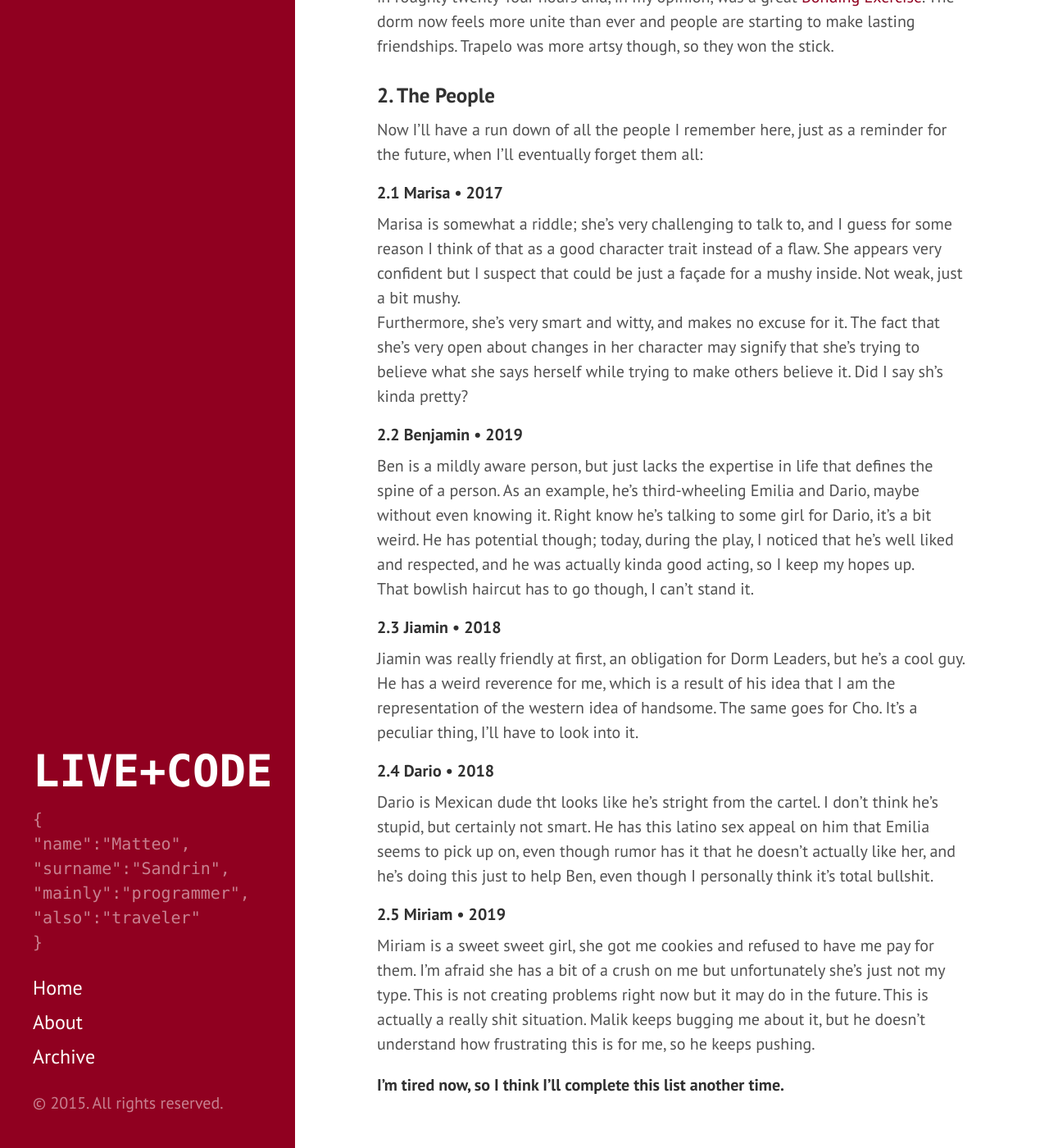
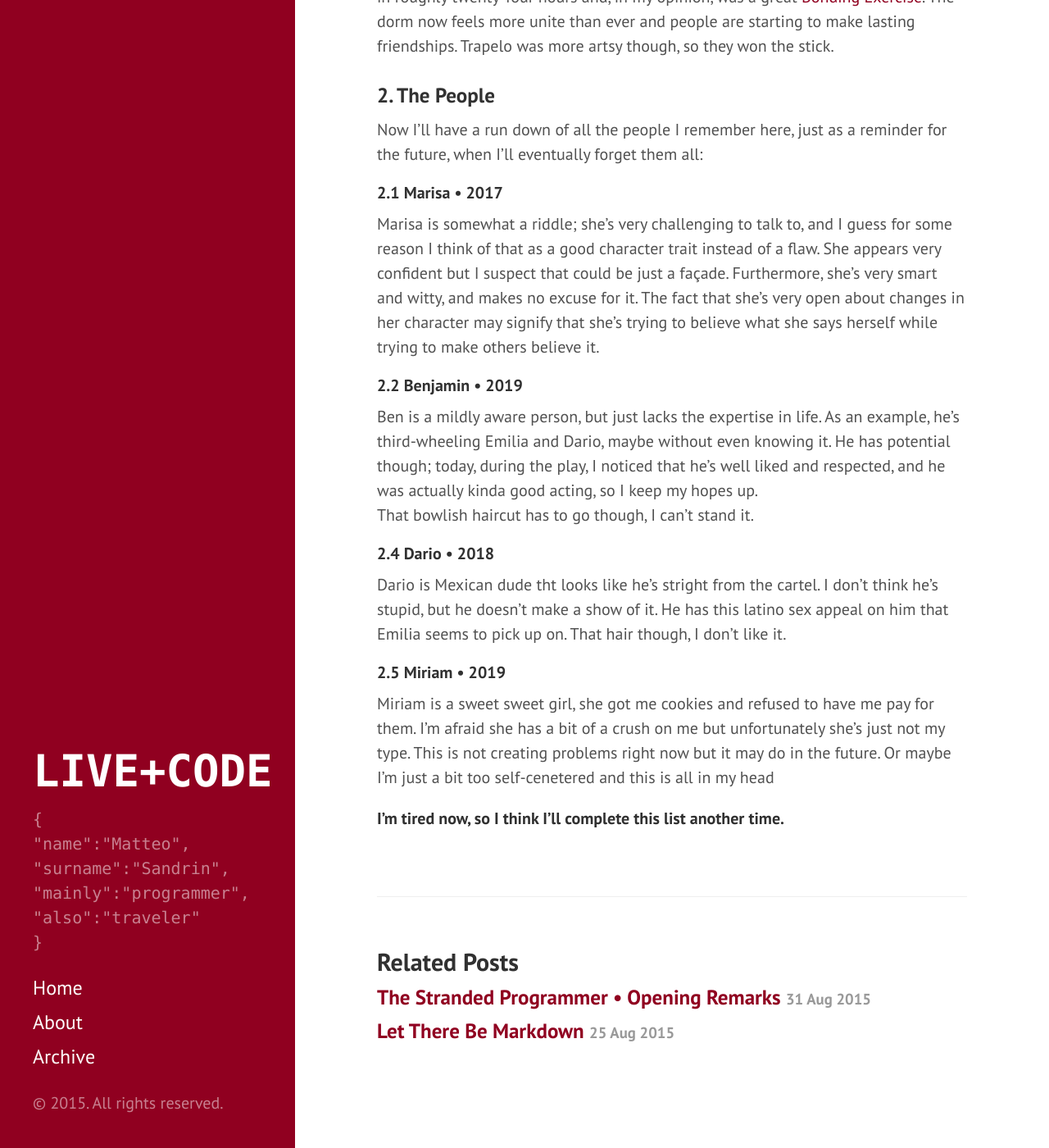
Before and after one commit to matteosandrin/matteosandrin.github.io, a Jekyll site: the page built from _posts/15-09-06-the-stranded-programmer-the-bonding-exercise.md, in a window 1280 px wide and 1400 px high, scrolled down 440 px. Shown: the whole window at 82% size. Built offline with Jekyll 4.4.1, drawn with Linux system fonts in a browser that asks for light colours; Markdown is read by kramdown in place of the engine named in the settings.

Commit message:
Redacted some offensive bits

```diff
--- a/_posts/15-09-06-the-stranded-programmer-the-bonding-exercise.md
+++ b/_posts/15-09-06-the-stranded-programmer-the-bonding-exercise.md
@@ -12,23 +12,18 @@
 Now I'll have a run down of all the people I remember here, just as a reminder for the future, when I'll eventually forget them all:
 
 ##### 2.1 Marisa • 2017
-Marisa is somewhat a riddle; she's very challenging to talk to, and I guess for some reason I think of that as a good character trait instead of a flaw. She appears very confident but I suspect that could be just a façade for a mushy inside. Not weak, just a bit mushy.
+Marisa is somewhat a riddle; she's very challenging to talk to, and I guess for some reason I think of that as a good character trait instead of a flaw. She appears very confident but I suspect that could be just a façade.
 Furthermore, she's very smart and witty, and makes no excuse for it. The fact that she's very open about changes in her character may signify that she's trying to believe what she says herself while trying to make others believe it.
-Did I say sh's kinda pretty?
 
 ##### 2.2 Benjamin • 2019
-Ben is a mildly aware person, but just lacks the expertise in life that defines the spine of a person. As an example, he's third-wheeling Emilia and Dario, maybe without even knowing it. Right know he's talking to some girl for Dario, it's a bit weird. He has potential though; today, during the play, I noticed that he's well liked and respected, and he was actually kinda good acting, so I keep my hopes up.
+Ben is a mildly aware person, but just lacks the expertise in life. As an example, he's third-wheeling Emilia and Dario, maybe without even knowing it.  He has potential though; today, during the play, I noticed that he's well liked and respected, and he was actually kinda good acting, so I keep my hopes up.
 That bowlish haircut has to go though, I can't stand it.
 
-##### 2.3 Jiamin • 2018
-Jiamin was really friendly at first, an obligation for Dorm Leaders, but he's a cool guy. He has a weird reverence for me, which is a result of his idea that I am the representation of the western idea of handsome. The same goes for Cho. It's a peculiar thing, I'll have to look into it.
-
 ##### 2.4 Dario • 2018
-Dario is Mexican dude tht looks like he's stright from the cartel. I don't think he's stupid, but certainly not smart. He has this latino sex appeal on him that Emilia seems to pick up on, even though rumor has it that he doesn't actually like her, and he's doing this just to help Ben, even though I personally think it's total bullshit.
+Dario is Mexican dude tht looks like he's stright from the cartel. I don't think he's stupid, but he doesn't make a show of it. He has this latino sex appeal on him that Emilia seems to pick up on. That hair though, I don't like it.
 
 ##### 2.5 Miriam • 2019
-Miriam is a sweet sweet girl, she got me cookies and refused to have me pay for them. I'm afraid she has a bit of a crush on me but unfortunately she's just not my type. This is not creating problems right now but it may do in the future. This is actually a really shit situation.
-Malik keeps bugging me about it, but he doesn't understand how frustrating this is for me, so he keeps pushing.
+Miriam is a sweet sweet girl, she got me cookies and refused to have me pay for them. I'm afraid she has a bit of a crush on me but unfortunately she's just not my type. This is not creating problems right now but it may do in the future. Or maybe I'm just a bit too self-cenetered and this is all in my head
 
 
 
```
Also changed, not shown: _posts/15-08-31-the-stranded-programmer-opening-remarks.md (+2 -6 lines).
